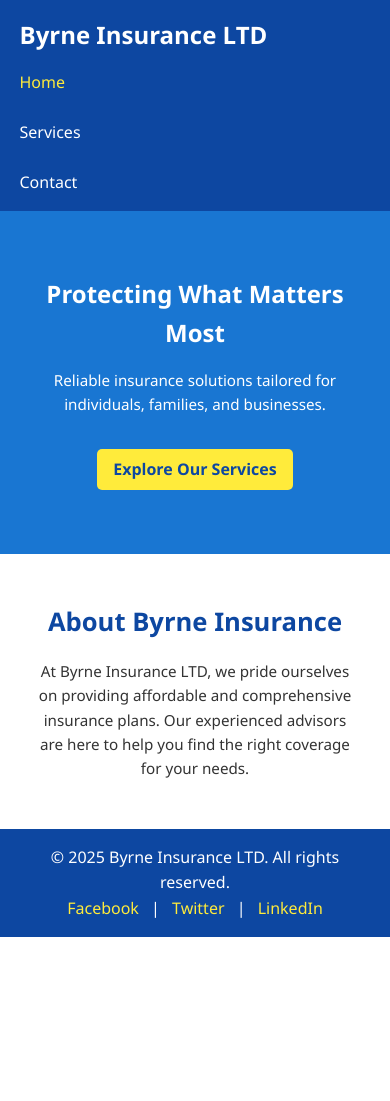
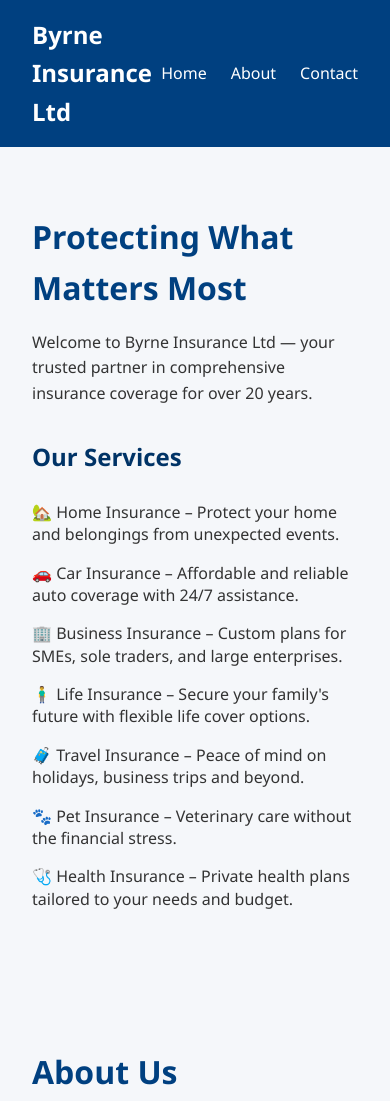
Before and after one commit to JB060/byrneinsurance, a plain HTML site: page index.html in a window 390 px wide. Shown: the top 1101 px of the page. Before the commit the page ends 937 px from the top, so only its background shows below. Drawn offline with Linux system fonts and the light colour scheme; files that its build step writes are made by us from their sources.

Commit message:
added a form to the contacy section

```diff
--- a/assets/css/style.css
+++ b/assets/css/style.css
@@ -1,47 +1,36 @@
-/* Reset default browser styles and set base styles */
+/* ==== Global Reset for Consistency ==== */
 * {
   margin: 0;
   padding: 0;
   box-sizing: border-box;
 }
 
-/* Base body styling */
+/* ==== Body Styling ==== */
 body {
-  font-family: "Segoe UI", sans-serif;
+  font-family: 'Segoe UI', sans-serif;
   line-height: 1.6;
+  background-color: #f5f7fa;
   color: #333;
-  background: linear-gradient(to bottom right, #e3f2fd, #bbdefb);
 }
 
-/* Anchor tag base styling */
-a {
-  text-decoration: none;
-  color: inherit;
+/* ==== Header & Navigation ==== */
+header {
+  background-color: #004080;
+  color: white;
+  padding: 1rem 2rem;
+  position: sticky;
+  top: 0;
+  z-index: 1000;
 }
 
-/* Utility container class */
-.container {
-  width: 90%;
-  max-width: 1200px;
-  margin: 0 auto;
-}
-
-/* Header and navigation styles */
-header {
-  background: #0d47a1;
-  padding: 1rem 0;
-  color: white;
-}
-
-.nav-container {
+nav {
   display: flex;
   justify-content: space-between;
   align-items: center;
-  flex-wrap: wrap;
 }
 
-.logo {
-  font-size: 1.8rem;
+nav .logo {
+  font-size: 1.5rem;
   font-weight: bold;
 }
 
@@ -49,132 +38,95 @@ header {
   list-style: none;
   display: flex;
   gap: 1.5rem;
-  flex-wrap: wrap;
 }
 
 .nav-links a {
-  color: #fff;
+  color: white;
+  text-decoration: none;
   font-weight: 500;
-  transition: color 0.3s ease;
+  transition: color 0.3s;
 }
 
-.nav-links a:hover,
-.nav-links a.active {
-  color: #ffeb3b;
+.nav-links a:hover {
+  color: #ffcc00; /* Highlight on hover */
 }
 
-/* Hero section styling */
-.hero {
-  text-align: center;
-  padding: 4rem 1rem;
-  background: #1976d2;
-  color: white;
+/* ==== Section Styling ==== */
+.section {
+  padding: 4rem 2rem;
+  max-width: 1000px;
+  margin: auto;
 }
 
-.hero h2 {
-  font-size: 2.5rem;
+h1 {
   margin-bottom: 1rem;
+  font-size: 2rem;
+  color: #004080;
 }
 
-.hero p {
-  font-size: 1.2rem;
-  margin-bottom: 2rem;
+h2 {
+  margin: 2rem 0 1rem;
+  color: #003366;
 }
 
-.btn-primary {
-  background: #ffeb3b;
-  padding: 0.75rem 1.5rem;
-  border-radius: 5px;
-  font-weight: bold;
-  color: #0d47a1;
-  transition: background 0.3s;
-  display: inline-block;
+ul {
+  list-style-type: none;
+  padding-left: 0;
 }
 
-.btn-primary:hover {
-  background: #fdd835;
+ul li {
+  padding: 0.5rem 0;
+  line-height: 1.4;
 }
 
-/* About section styling */
-.about {
-  padding: 3rem 1rem;
+/* ==== Contact Form Styling ==== */
+.contact-form {
   background: white;
-  text-align: center;
+  padding: 2rem;
+  border-radius: 8px;
+  box-shadow: 0 0 10px rgba(0,0,0,0.1);
+  max-width: 600px;
+  margin-top: 2rem;
 }
 
-.about h3 {
-  font-size: 2rem;
-  margin-bottom: 1rem;
-  color: #0d47a1;
+.contact-form label {
+  display: block;
+  margin-top: 1rem;
+  font-weight: 600;
 }
 
-.about p {
-  font-size: 1.1rem;
-  max-width: 700px;
-  margin: 0 auto;
+.contact-form input,
+.contact-form textarea {
+  width: 100%;
+  padding: 0.7rem;
+  margin-top: 0.3rem;
+  border: 1px solid #ccc;
+  border-radius: 4px;
+  font-family: inherit;
 }
 
-/* Footer styling */
-footer {
-  background: #0d47a1;
+/* Button Styling */
+.contact-form button {
+  margin-top: 1.5rem;
+  padding: 0.75rem 1.5rem;
+  background-color: #004080;
   color: white;
-  padding: 1rem 0;
-  text-align: center;
+  border: none;
+  border-radius: 4px;
+  cursor: pointer;
+  font-size: 1rem;
 }
 
-.social-icons a {
-  color: #ffeb3b;
-  margin: 0 0.5rem;
-  font-weight: 500;
+.contact-form button:hover {
+  background-color: #003060;
 }
 
-/* Responsive Media Queries */
-@media (max-width: 768px) {
-  .nav-container {
-    flex-direction: column;
-    align-items: flex-start;
-  }
-
-  .nav-links {
-    flex-direction: column;
-    width: 100%;
-    margin-top: 1rem;
-  }
-
-  .hero h2 {
-    font-size: 2rem;
-  }
-
-  .hero p {
-    font-size: 1rem;
-  }
-
-  .about h3 {
-    font-size: 1.6rem;
-  }
-
-  .about p {
-    font-size: 1rem;
-  }
+/* ==== Footer ==== */
+footer {
+  background-color: #003366;
+  color: white;
+  text-align: center;
+  padding: 1rem;
+  margin-top: 4rem;
+  font-size: 0.9rem;
 }
-
-@media (max-width: 480px) {
-  .logo {
-    font-size: 1.5rem;
-  }
-
-  .btn-primary {
-    font-size: 1rem;
-    padding: 0.5rem 1rem;
-  }
-
-  .hero h2 {
-    font-size: 1.5rem;
-  }
-
-  .hero p,
-  .about p {
-    font-size: 0.95rem;
-  }
-}
-}
--- a/index.html
+++ b/index.html
@@ -1,66 +1,102 @@
 <!DOCTYPE html>
 <html lang="en">
 <head>
-  <!-- Meta tags for responsive design and character encoding -->
-  <meta charset="UTF-8">
-  <meta name="viewport" content="width=device-width, initial-scale=1.0">
-  <title>Byrne Insurance LTD</title>
+  <!-- Metadata & Viewport for responsiveness -->
+  <meta charset="UTF-8" />
+  <meta name="viewport" content="width=device-width, initial-scale=1.0"/>
+  <title>Byrne Insurance Ltd</title>
 
-  <!-- Link to external CSS file -->
-  <link rel="stylesheet" href="css/style.css">
-
-  <!-- Favicon (replace with your own image if available) -->
-  <link rel="icon" href="assets/images/favicon.ico">
+  <!-- Link to external stylesheet -->
+  <link rel="stylesheet" href="style.css" />
 </head>
 <body>
 
-  <!-- Site Header: Logo and Navigation Bar -->
+  <!-- Header & Navigation Bar -->
   <header>
-    <div class="container nav-container">
-      <!-- Logo -->
-      <h1 class="logo">Byrne Insurance LTD</h1>
-
-      <!-- Navigation Menu -->
     <nav>
+      <div class="logo">Byrne Insurance Ltd</div>
       <ul class="nav-links">
-          <li><a href="index.html" class="active">Home</a></li>
-          <li><a href="services.html">Services</a></li>
-          <li><a href="contact.html">Contact</a></li>
+        <!-- Navigation Links to Page Sections -->
+        <li><a href="#home">Home</a></li>
+        <li><a href="#about">About</a></li>
+        <li><a href="#contact">Contact</a></li>
       </ul>
     </nav>
-    </div>
   </header>
 
-  <!-- Hero Section with Call to Action -->
-  <section class="hero">
-    <div class="container">
-      <h2>Protecting What Matters Most</h2>
-      <p>Reliable insurance solutions tailored for individuals, families, and businesses.</p>
-      <a href="services.html" class="btn-primary">Explore Our Services</a>
+  <!-- Main Content Container -->
+  <main>
+
+    <!-- HOME SECTION -->
+    <section id="home" class="section">
+      <h1>Protecting What Matters Most</h1>
+      <p>Welcome to Byrne Insurance Ltd — your trusted partner in comprehensive insurance coverage for over 20 years.</p>
+
+      <!-- Services List -->
+      <div class="services">
+        <h2>Our Services</h2>
+        <ul>
+          <li>🏡 Home Insurance – Protect your home and belongings from unexpected events.</li>
+          <li>🚗 Car Insurance – Affordable and reliable auto coverage with 24/7 assistance.</li>
+          <li>🏢 Business Insurance – Custom plans for SMEs, sole traders, and large enterprises.</li>
+          <li>🧍‍♂️ Life Insurance – Secure your family's future with flexible life cover options.</li>
+          <li>🧳 Travel Insurance – Peace of mind on holidays, business trips and beyond.</li>
+          <li>🐾 Pet Insurance – Veterinary care without the financial stress.</li>
+          <li>🩺 Health Insurance – Private health plans tailored to your needs and budget.</li>
+        </ul>
       </div>
     </section>
 
-  <!-- About Section: Description of the Company -->
-  <section class="about">
-    <div class="container">
-      <h3>About Byrne Insurance</h3>
-      <p>
-        At Byrne Insurance LTD, we pride ourselves on providing affordable and comprehensive insurance plans.
-        Our experienced advisors are here to help you find the right coverage for your needs.
-      </p>
+    <!-- ABOUT SECTION -->
+    <section id="about" class="section">
+      <h1>About Us</h1>
+      <p>Byrne Insurance Ltd is a family-owned, client-first insurance brokerage based in Dublin, Ireland. Since our founding in 2003, we've committed to delivering trusted, straightforward advice and providing the best policies tailored to each client's unique needs.</p>
+      <p>Our team is made up of certified insurance advisors, customer service experts, and claim specialists — all dedicated to making your experience as seamless and secure as possible.</p>
+
+      <!-- Company Values -->
+      <div class="values">
+        <h2>Why Choose Us?</h2>
+        <ul>
+          <li>✅ Local, independent and fully licensed brokers</li>
+          <li>✅ Transparent pricing with no hidden fees</li>
+          <li>✅ Fast claims processing and dedicated agents</li>
+          <li>✅ Rated 4.9/5 by over 2,000 happy customers</li>
+        </ul>
       </div>
     </section>
 
-  <!-- Footer Section -->
+    <!-- CONTACT SECTION -->
+    <section id="contact" class="section">
+      <h1>Contact Us</h1>
+      <p>We’d love to hear from you. Use the form below or call us at <strong>1800 123 456</strong>.</p>
+
+      <!-- Contact Form -->
+      <form class="contact-form" action="#" method="post">
+        <!-- Name Field -->
+        <label for="name">Full Name</label>
+        <input type="text" id="name" name="name" required>
+
+        <!-- Email Field -->
+        <label for="email">Email Address</label>
+        <input type="email" id="email" name="email" required>
+
+        <!-- Subject Field -->
+        <label for="subject">Subject</label>
+        <input type="text" id="subject" name="subject" required>
+
+        <!-- Message Field -->
+        <label for="message">Your Message</label>
+        <textarea id="message" name="message" rows="6" required></textarea>
+
+        <!-- Submit Button -->
+        <button type="submit">Send Message</button>
+      </form>
+    </section>
+  </main>
+
+  <!-- Footer -->
   <footer>
-    <div class="container">
-      <p>&copy; 2025 Byrne Insurance LTD. All rights reserved.</p>
-
-      <!-- Social Media Links -->
-      <div class="social-icons">
-        <a href="#">Facebook</a> | <a href="#">Twitter</a> | <a href="#">LinkedIn</a>
-      </div>
-    </div>
+    <p>&copy; 2025 Byrne Insurance Ltd. All rights reserved. | Registered in Ireland | Reg No. 12345678</p>
   </footer>
 
 </body>
```
Also changed, not shown: 2 other files. Lines whose indentation alone changed are shown as unchanged.
